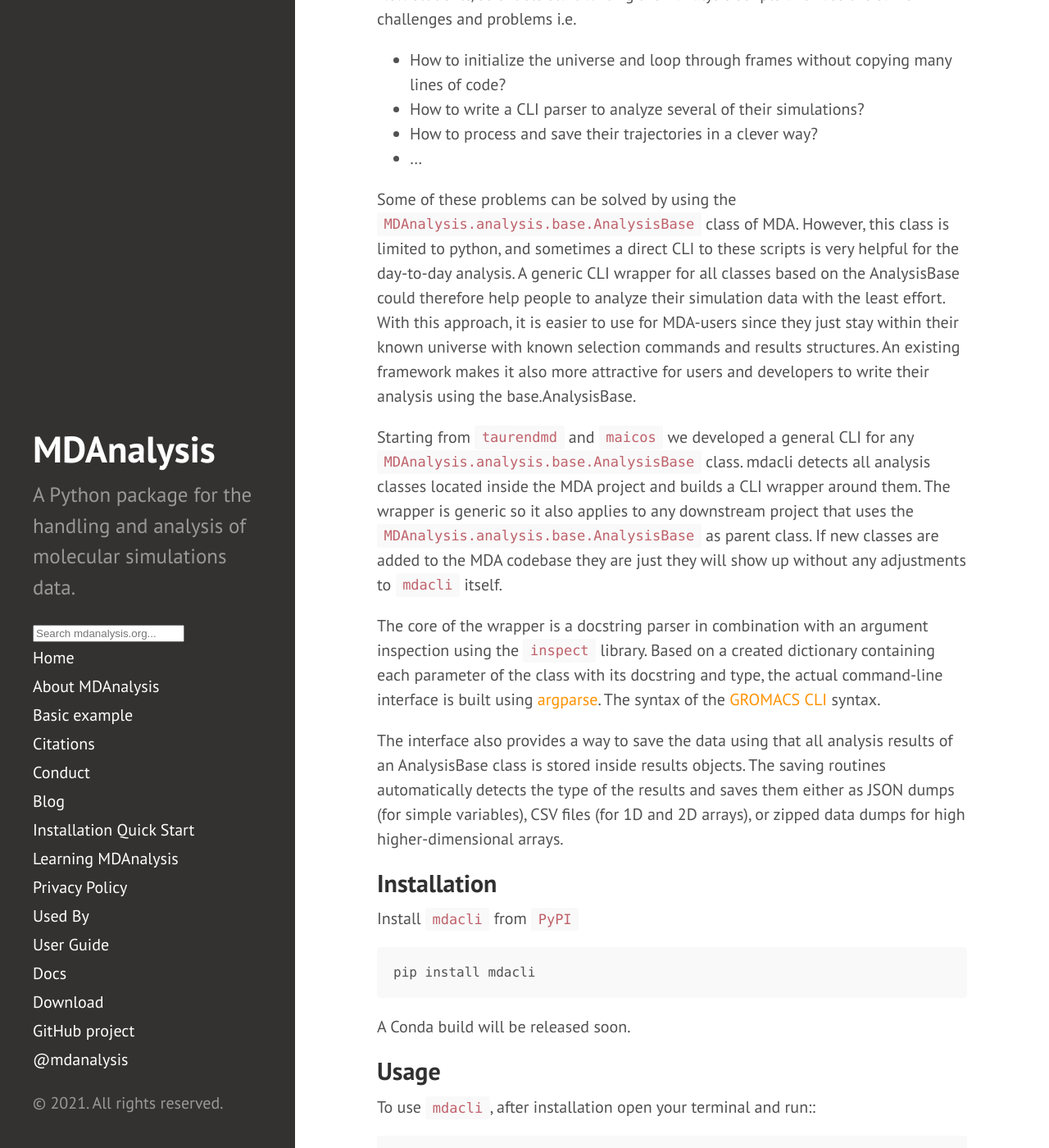
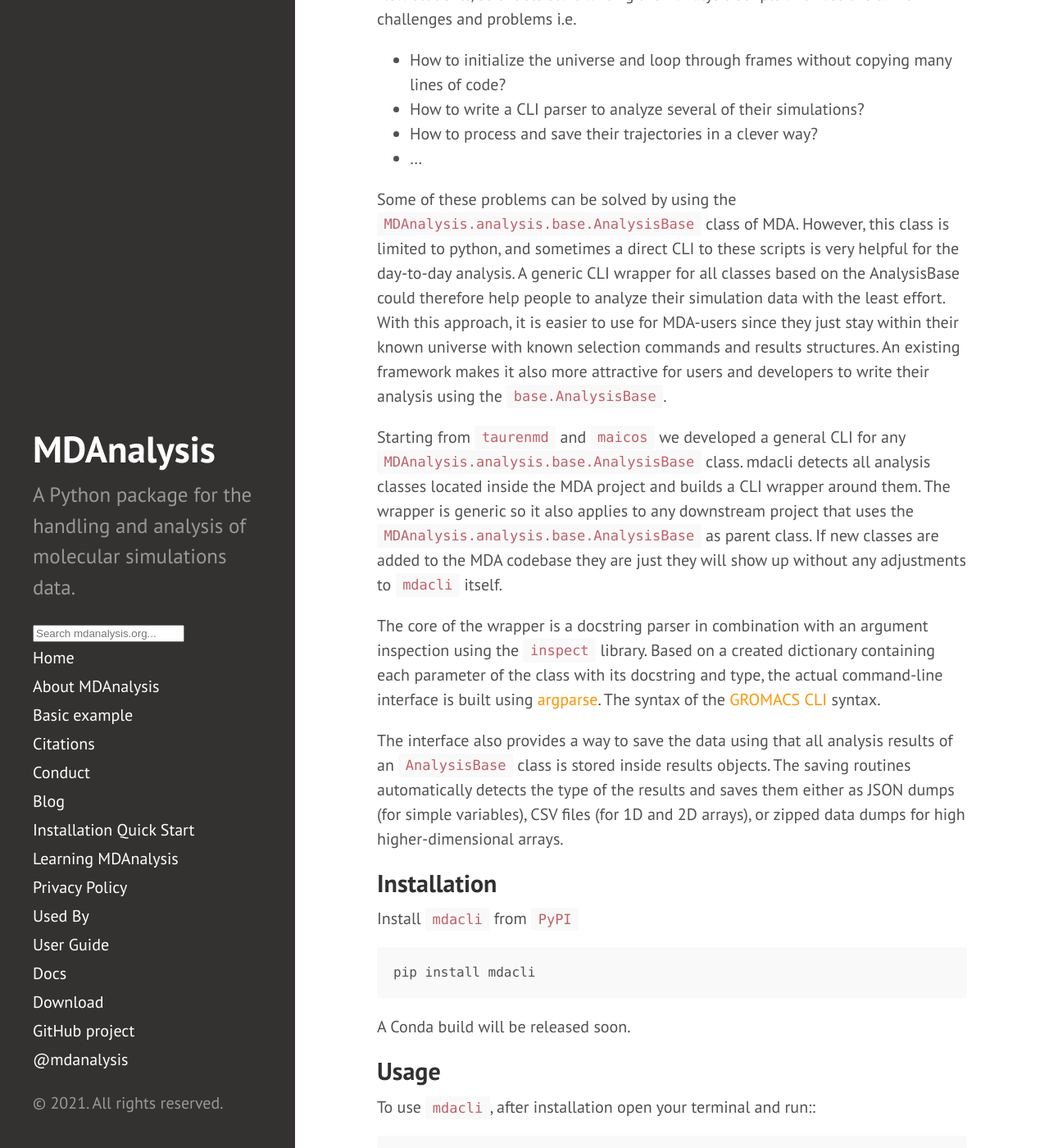
Before and after one commit to MDAnalysis/MDAnalysis.github.io, a Jekyll site: the page built from _posts/2021-11-16-mdacli.md, in a window 1280 px wide and 1400 px high, scrolled down 490 px. Shown: the whole window at 82% size. Built offline with Jekyll 4.4.1, drawn with Linux system fonts in a browser that asks for light colours; comment, search, counter and statistics services are not loaded.

Commit message:
corrects links and minors

```diff
--- a/_posts/2021-11-16-mdacli.md
+++ b/_posts/2021-11-16-mdacli.md
@@ -33,9 +33,9 @@ MDA-users since they just stay within their known universe
 with known selection commands and results structures.
 An existing framework makes it also more attractive for users
 and developers to write their analysis using the
-base.AnalysisBase.
+`base.AnalysisBase`.
 
-Starting from `taurendmd` and `maicos` we
+Starting from `taurenmd` and `maicos` we
 developed a general CLI for any `MDAnalysis.analysis.base.AnalysisBase` class.
 mdacli detects all analysis classes located inside the
 MDA project and builds a CLI wrapper around them. The wrapper
@@ -52,7 +52,7 @@ each parameter of the class with its docstring and type, the actual command-line
 [GROMACS CLI][gmx_cli] syntax.
 
 The interface also provides a
-way to save the data using that all analysis results of an AnalysisBase
+way to save the data using that all analysis results of an `AnalysisBase`
 class is stored inside results objects. The saving routines automatically
 detects the type of the results and saves them either as JSON dumps (for
 simple variables), CSV files (for 1D and 2D arrays), or zipped data dumps
@@ -122,7 +122,7 @@ since the project is in an early development phase.
 -- @PicoCentauri
 
 
-[taurenmd]: https://github.com/joaomcteixeira/dropped_TaurenMD
+[taurenmd]: https://github.com/joaomcteixeira/taurenmd
 [maicos]: https://gitlab.com/maicos-devel/maicos
 [gmx_cli]: https://manual.gromacs.org/documentation/current/user-guide/cmdline.html
 [argparse]: https://docs.python.org/3/library/argparse.html
```
